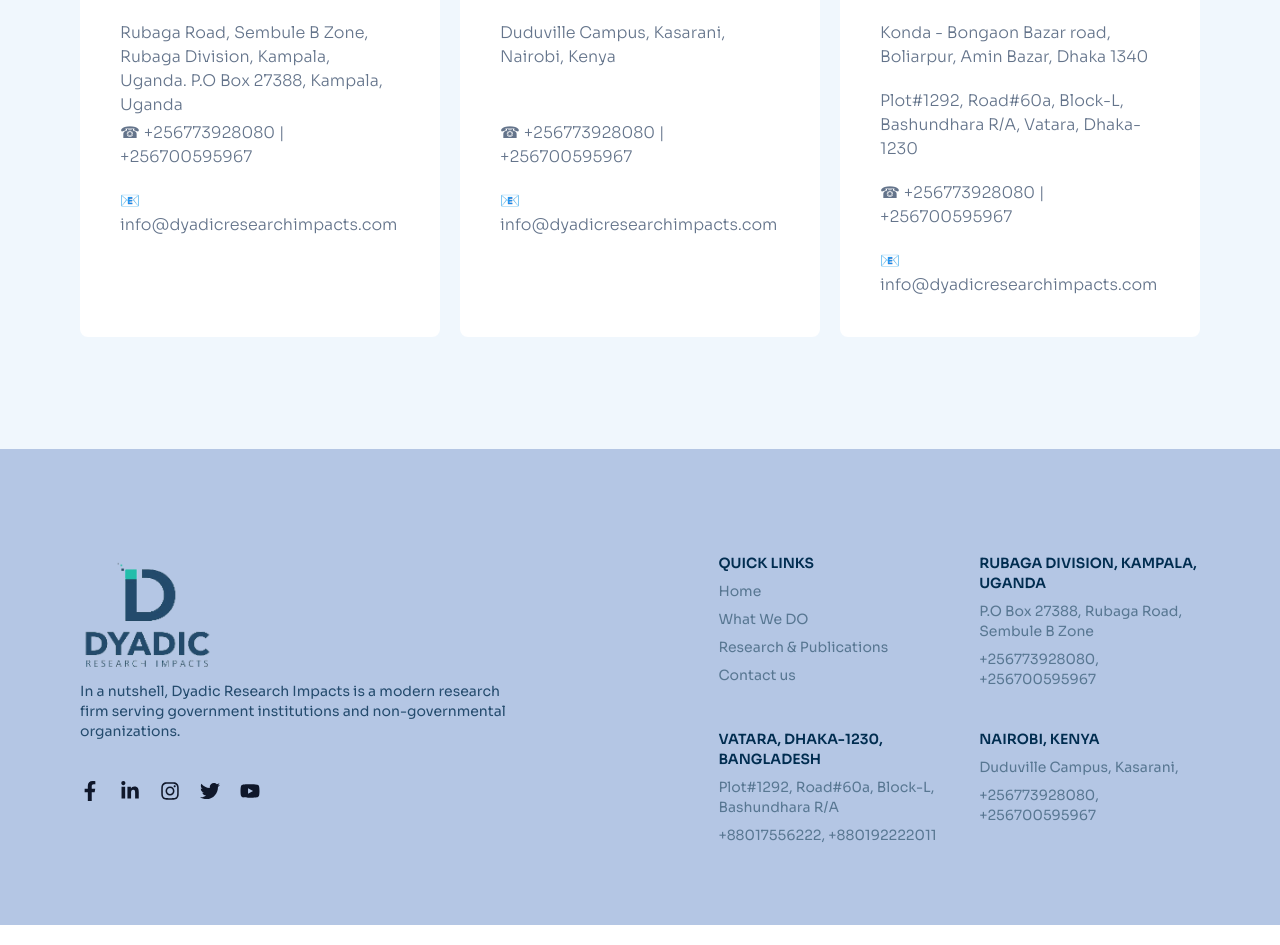
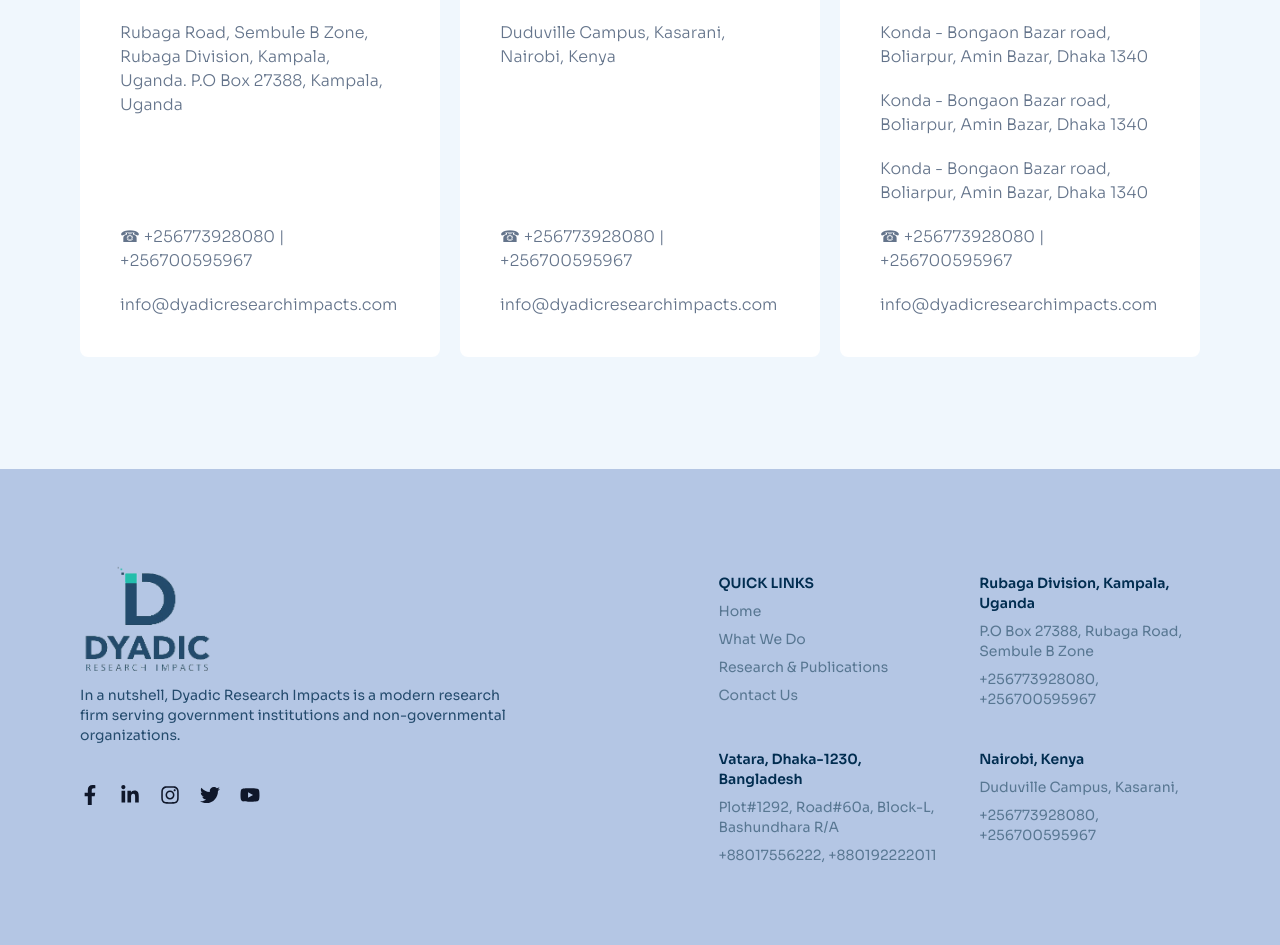
Before and after one commit to SadeeMsr/dyadic-research-static-website, a Next.js app: page /contact-us in a window 1280 px wide. Shown: the part 881-1826 px from the top of the page. Built offline with nearby package versions, Linux system fonts and the light colour scheme.

Commit message:
Some corrections by sazid bhaiya fixed

```diff
--- a/src/app/about-us/page.js
+++ b/src/app/about-us/page.js
@@ -8,14 +8,12 @@
 export default function page() {
   return (
     <div className="min-h-screen md:px-20 px-5 mt-16 pb-20">
-      <div className="relative h-[45rem] cursor-pointer overflow-hidden rounded-3xl">
+      <div className="relative lg:h-[45rem] h-[15rem] cursor-pointer overflow-hidden rounded-3xl">
         <Image
           alt="Random"
           src="/assets/lab2.jpg"
           fill
-          style={{
-            objectFit: "cover",
-          }}
+          className="md:object-cover object-contain"
         />
       </div>
 
--- a/src/app/contact-us/page.js
+++ b/src/app/contact-us/page.js
@@ -1,18 +1,42 @@
 import Image from "next/image";
 import Link from "next/link";
-// import { FaLocationDot } from "react-icons/fa6";
 
-export default function page() {
+const locations = [
+  {
+    title: "Uganda",
+    address:
+      "Rubaga Road, Sembule B Zone, Rubaga Division, Kampala, Uganda. P.O Box 27388, Kampala, Uganda",
+    phone: "+256773928080 | +256700595967",
+    email: "info@dyadicresearchimpacts.com",
+  },
+  {
+    title: "Kenya",
+    address: "Duduville Campus, Kasarani, Nairobi, Kenya",
+    phone: "+256773928080 | +256700595967",
+    email: "info@dyadicresearchimpacts.com",
+  },
+  {
+    title: "Bangladesh",
+    address: "Konda - Bongaon Bazar road, Boliarpur, Amin Bazar, Dhaka 1340",
+    link1:
+      "https://www.google.com/maps/place/Dyadic+BSF+Farm/@23.7990717,90.290435,17z/data=!3m1!4b1!4m6!3m5!1s0x3755b9f0d0a55261:0x95a2124657a643a7!8m2!3d23.7990668!4d90.2930099!16s%2Fg%2F11thh8spt6?entry=ttu",
+    link2:
+      "https://www.google.com/maps/place/Dyadic+Climate+Smart+Agro+Farm/@23.8141753,90.445285,17z/data=!3m1!4b1!4m14!1m7!3m6!1s0x3755c76ac0c7f707:0x123f340fb50da20a!2sDyadic+Climate+Smart+Agro+Farm!8m2!3d23.8141704!4d90.4478599!16s%2Fg%2F11jycntzxv!3m5!1s0x3755c76ac0c7f707:0x123f340fb50da20a!8m2!3d23.8141704!4d90.4478599!16s%2Fg%2F11jycntzxv?entry=ttu",
+    phone: "+256773928080 | +256700595967",
+    email: "info@dyadicresearchimpacts.com",
+  },
+];
+
+export default function Page() {
   return (
-    <div className=" md:mt-24 mt-10">
+    <div className="md:mt-24 mt-10">
       <div className="flex xl:flex-row flex-col gap-10 lg:px-20 px-10">
-        <div className="xl:w-[50%] w-full flex flex-col justify-between">
+        <div className="xl:w-[50%] w-full flex flex-col ">
           <h1 className="md:text-5xl text-3xl">
             If you have any specific questions concerning the work of our
             Research, feel free to contact us.
           </h1>
-
-          <p className="text-slate-500 font-light text-sm xl:mt-0 mt-10">
+          <p className="text-slate-500 font-light text-sm mt-10">
             Please email us at{" "}
             <span className="font-semibold underline">
               info@dyadicresearchimpacts.com
@@ -34,73 +58,49 @@
           />
         </div>
       </div>
-      <div className=" bg-[#f0f7fd] w-full mt-20 lg:px-20 px-10 lg:py-28 py-20">
+      <div className="bg-[#f0f7fd] h-auto w-full mt-20 lg:px-20 px-10 lg:py-28 py-20">
         <div className="grid grid-cols-1 lg:grid-cols-2 xl:grid-cols-3 gap-5 ">
-          <div className="bg-white p-10 rounded-lg md:text-base text-sm">
-            <h1 className="text-2xl">Uganda</h1>
-            <p className="text-slate-500 font-light mt-5 h-20 flex gap-2">
-              Rubaga Road, Sembule B Zone, Rubaga Division, Kampala, Uganda. P.O
-              Box 27388, Kampala, Uganda
-            </p>
-
-            <p className="text-slate-500 font-light mt-5">
-              {" "}
-              ☎ +256773928080 | +256700595967
-            </p>
-            <p className="text-slate-500 font-light mt-5">
-              {" "}
-              📧 info@dyadicresearchimpacts.com
-            </p>
-          </div>
-
-          <div className="bg-white p-10 rounded-lg md:text-base text-sm">
-            <h1 className="text-2xl">Kenya</h1>
-            <p className="text-slate-500 font-light h-20 mt-5 flex gap-2 ">
-              Duduville Campus, Kasarani, Nairobi, Kenya
-            </p>
-
-            <p className="text-slate-500 font-light mt-5">
-              {" "}
-              ☎ +256773928080 | +256700595967
-            </p>
-            <p className="text-slate-500 font-light mt-5">
-              {" "}
-              📧 info@dyadicresearchimpacts.com
-            </p>
-          </div>
-
-          <div className="bg-white p-10 rounded-lg md:text-base text-sm">
-            <h1 className="text-2xl">Bangladesh</h1>
-            <Link
-              href={
-                "https://www.google.com/maps/place/Dyadic+BSF+Farm/@23.7990717,90.290435,17z/data=!3m1!4b1!4m6!3m5!1s0x3755b9f0d0a55261:0x95a2124657a643a7!8m2!3d23.7990668!4d90.2930099!16s%2Fg%2F11thh8spt6?entry=ttu"
-              }
-              target="_blank"
-              className="text-slate-500 hover:underline font-light mt-5 flex gap-2 "
+          {locations.map((location, index) => (
+            <div
+              key={index}
+              className="flex flex-col justify-between bg-white p-10 rounded-lg md:text-base text-sm h-auto"
             >
-              Konda - Bongaon Bazar road, Boliarpur,
-              Amin Bazar, Dhaka 1340
-            </Link>
-
-            <Link
-            href={"https://www.google.com/maps/place/Dyadic+Climate+Smart+Agro+Farm/@23.8141753,90.445285,17z/data=!3m1!4b1!4m14!1m7!3m6!1s0x3755c76ac0c7f707:0x123f340fb50da20a!2sDyadic+Climate+Smart+Agro+Farm!8m2!3d23.8141704!4d90.4478599!16s%2Fg%2F11jycntzxv!3m5!1s0x3755c76ac0c7f707:0x123f340fb50da20a!8m2!3d23.8141704!4d90.4478599!16s%2Fg%2F11jycntzxv?entry=ttu"}
-            target="_blank"
-            className="text-slate-500 hover:underline font-light mt-5 flex gap-2">
-             Plot#1292, Road#60a, Block-L,
-              Bashundhara R/A, Vatara, Dhaka-1230
-            </Link>
-            <p className="text-slate-500 font-light mt-5">
-              {" "}
-              ☎ +256773928080 | +256700595967
-            </p>
-            <p className="text-slate-500 font-light mt-5">
-              {" "}
-              📧 info@dyadicresearchimpacts.com
-            </p>
-          </div>
+             <div>
+             <h1 className="text-2xl">{location.title}</h1>
+              <p className={`text-slate-500 ${index===2 || "h-20"} font-light mt-5 flex gap-2`}>
+                {location.address}
+              </p>
+             </div>
+              {location.link1 && (
+                <Link
+                  href={location.link1}
+                  target="_blank"
+                  className="text-slate-500 hover:underline font-light mt-5 flex gap-2"
+                >
+                  {location.address}
+                </Link>
+              )}
+              {location.link2 && (
+                <Link
+                  href={location.link2}
+                  target="_blank"
+                  className="text-slate-500 hover:underline font-light mt-5 flex gap-2"
+                >
+                  {location.address}
+                </Link>
+              )}
+              <div>
+                <p className="text-slate-500 font-light my-5">
+                  ☎ {location.phone}
+                </p>
+                <p className="text-slate-500 font-light mt-5 break-words">
+                  {location.email}
+                </p>
+              </div>
+            </div>
+          ))}
         </div>
       </div>
-      <div></div>
     </div>
   );
 }
--- a/src/components/Footer.js
+++ b/src/components/Footer.js
@@ -1,4 +1,5 @@
 import Link from "next/link";
+import Image from "next/image";
 import {
   FaFacebookF,
   FaInstagram,
@@ -6,97 +7,71 @@
   FaTwitter,
   FaYoutube,
 } from "react-icons/fa";
-import Maps from "./Maps";
-import Image from "next/image";
 
 export default function Footer() {
   return (
     <div className="bg-[#b4c6e4] text-white">
-      <div className="flex lg:flex-row flex-col pt-10 md:px-20 px-10 pb-20">
-        <div className="lg:w-[57%] w-full flex flex-col mt-16">
+      <div className="flex lg:flex-row flex-col md:pt-10 md:px-20 px-10 pb-20">
+        <div className="lg:w-[57%] w-full flex flex-col mt-12">
           <div className="overflow-hidden lg:w-[70%] w-full rounded-lg opacity-80 hover:opacity-100 duration-500">
             <Image
               src={`/assets/logo.png`}
-              width={0}
-              height={0}
+              width={300}
+              height={100}
               sizes="100vw"
               className="py-2 md:w-[30%] w-[60%] h-auto"
               alt="Random image"
             />
-            <p className="text-sm text-[#012D50]">
+            <p className="text-sm text-[#012D50] md:mt-0 mt-5">
               In a nutshell, Dyadic Research Impacts is a modern research firm
               serving government institutions and non-governmental
               organizations.
             </p>
           </div>
           <div className="flex gap-5 cursor-pointer mt-10 text-slate-900">
-            <Link target="_blank" href={"https://www.facebook.com/"}>
-              <FaFacebookF size={20} />
-            </Link>
-            <Link target="_blank" href={"https://www.linkedin.com/"}>
-              <FaLinkedinIn size={20} />
-            </Link>
-            <Link target="_blank" href={"https://www.instagram.com/"}>
-              <FaInstagram size={20} />
-            </Link>
-            <Link target="_blank" href={"https://www.instagram.com/"}>
-              <FaTwitter size={20} />
-            </Link>
-            <Link target="_blank" href={"https://www.instagram.com/"}>
-              <FaYoutube size={20} />
-            </Link>
+            {[
+              { Icon: FaFacebookF, href: "https://www.facebook.com/" },
+              { Icon: FaLinkedinIn, href: "https://www.linkedin.com/" },
+              { Icon: FaInstagram, href: "https://www.instagram.com/" },
+              { Icon: FaTwitter, href: "https://twitter.com/" },
+              { Icon: FaYoutube, href: "https://www.youtube.com/" },
+            ].map(({ Icon, href }, index) => (
+              <Link key={index} target="_blank" href={href}>
+                <Icon size={20} />
+              </Link>
+            ))}
           </div>
         </div>
-        <div className="lg:w-[43%] w-full mt-16">
-          <div className="gap-10 grid lg:grid-cols-2 grid-cols-1 text-sm">
-            <div>
-              <h1 className="font-semibold text-[#012D50]">QUICK LINKS</h1>
-              <ul className="text-[#587792] cursor-pointer mt-2 ">
-                <li className="hover:text-[#40576b] mt-2">Home</li>
-                <li className="hover:text-[#40576b] mt-2">What We DO</li>
-                <li className="hover:text-[#40576b] mt-2">
-                  Research & Publications
-                </li>
-                <li className="hover:text-[#40576b] mt-2">Contact us</li>
+        <div className="lg:w-[43%] w-full mt-16 grid lg:grid-cols-2 gap-10 text-sm">
+          {[
+            {
+              title: "QUICK LINKS",
+              items: ["Home", "What We Do", "Research & Publications", "Contact Us"],
+            },
+            {
+              title: "Rubaga Division, Kampala, Uganda",
+              items: ["P.O Box 27388, Rubaga Road, Sembule B Zone", "+256773928080, +256700595967"],
+            },
+            {
+              title: "Vatara, Dhaka-1230, Bangladesh",
+              items: ["Plot#1292, Road#60a, Block-L, Bashundhara R/A", "+88017556222, +880192222011"],
+            },
+            {
+              title: "Nairobi, Kenya",
+              items: ["Duduville Campus, Kasarani,", "+256773928080, +256700595967"],
+            },
+          ].map(({ title, items }, index) => (
+            <div key={index}>
+              <h1 className="font-semibold text-[#012D50]">{title}</h1>
+              <ul className="text-[#587792] cursor-pointer mt-2">
+                {items.map((item, idx) => (
+                  <li key={idx} className="hover:text-[#40576b] mt-2">
+                    {item}
+                  </li>
+                ))}
               </ul>
             </div>
-
-            <div>
-              <p className="uppercase font-semibold text-[#012D50]">
-                Rubaga Division, Kampala, Uganda
-              </p>
-              <p className="text-[#587792] hover:text-[#40576b] cursor-pointer mt-2">
-                P.O Box 27388, Rubaga Road, Sembule B Zone
-              </p>
-              <p className="text-[#587792] hover:text-[#40576b] cursor-pointer mt-2">
-                +256773928080, +256700595967
-              </p>
-            </div>
-            <div>
-              <p className="uppercase font-semibold text-[#012D50]">
-                Vatara, Dhaka-1230, Bangladesh
-              </p>
-              <p className="text-[#587792] hover:text-[#40576b] cursor-pointer mt-2">
-                Plot#1292, Road#60a, Block-L, Bashundhara R/A
-              </p>
-              <p className="text-[#587792] hover:text-[#40576b] cursor-pointer mt-2">
-                +88017556222, +880192222011
-              </p>
-            </div>
-
-            <div>
-              <p className="uppercase font-semibold text-[#012D50]">
-                {" "}
-                Nairobi, Kenya
-              </p>
-              <p className="text-[#587792] hover:text-[#40576b] cursor-pointer mt-2">
-                Duduville Campus, Kasarani,
-              </p>
-              <p className="text-[#587792] hover:text-[#40576b] cursor-pointer mt-2">
-                +256773928080, +256700595967
-              </p>
-            </div>
-          </div>
+          ))}
         </div>
       </div>
     </div>
--- a/src/components/PhotoGallery.js
+++ b/src/components/PhotoGallery.js
@@ -1,8 +1,6 @@
 "use client";
 
-
-
-import photos from "@/components/photos";
+import photos from "@/components/photo";
 import PhotoAlbum from "react-photo-album";
 import GalleryImgPrototype from "./GalleryImgPrototype";
 
--- a/src/components/ResearchEvalCard.js
+++ b/src/components/ResearchEvalCard.js
@@ -3,10 +3,10 @@
 export default function ResearchEvalCard({ item }) {
   return (
     <div className="relative cursor-pointer flex justify-start gap-5 shadow hover:shadow-md p-5 rounded-lg">
-      <span className="absolute top-1 text-2xl text-slate-300 font-semibold z-[3]">
+      <span className="absolute top-3 text-2xl text-slate-300 font-semibold z-[3]">
         0{item.id}
       </span>
-      <div className="w-[40%]">
+      <div className="w-[40%] mt-5">
         <Image
           src={item.imgPath}
           width={0}
--- a/src/components/Slider.js
+++ b/src/components/Slider.js
@@ -20,7 +20,7 @@
       initialSlide="3"
       centeredSlides={true}
       loop={true}
-      spaceBetween={10}
+      spaceBetween={screenSize.width < 780 ? 0 : 15}
       autoplay={{
         delay: 3000,
         disableOnInteraction: false,
--- a/src/components/TechCard.js
+++ b/src/components/TechCard.js
@@ -17,7 +17,7 @@
           </ul>
         </div>
       </div>
-      <div className="w-full flex justify-end pe-16">
+      <div className="w-full flex justify-end pe-16 scale-90">
         <Button btnName={"READ MORE"} />
       </div>
     </div>
```
Also changed, not shown: src/components/AboutUsTab.js (+42 -34 lines), src/components/ClientV1.js (+7 -4 lines), src/components/OurServices.js (+3 -7 lines), src/components/OurWork.js (+16 -20 lines), src/components/TechCardsGrid.js (+15 -7 lines).
